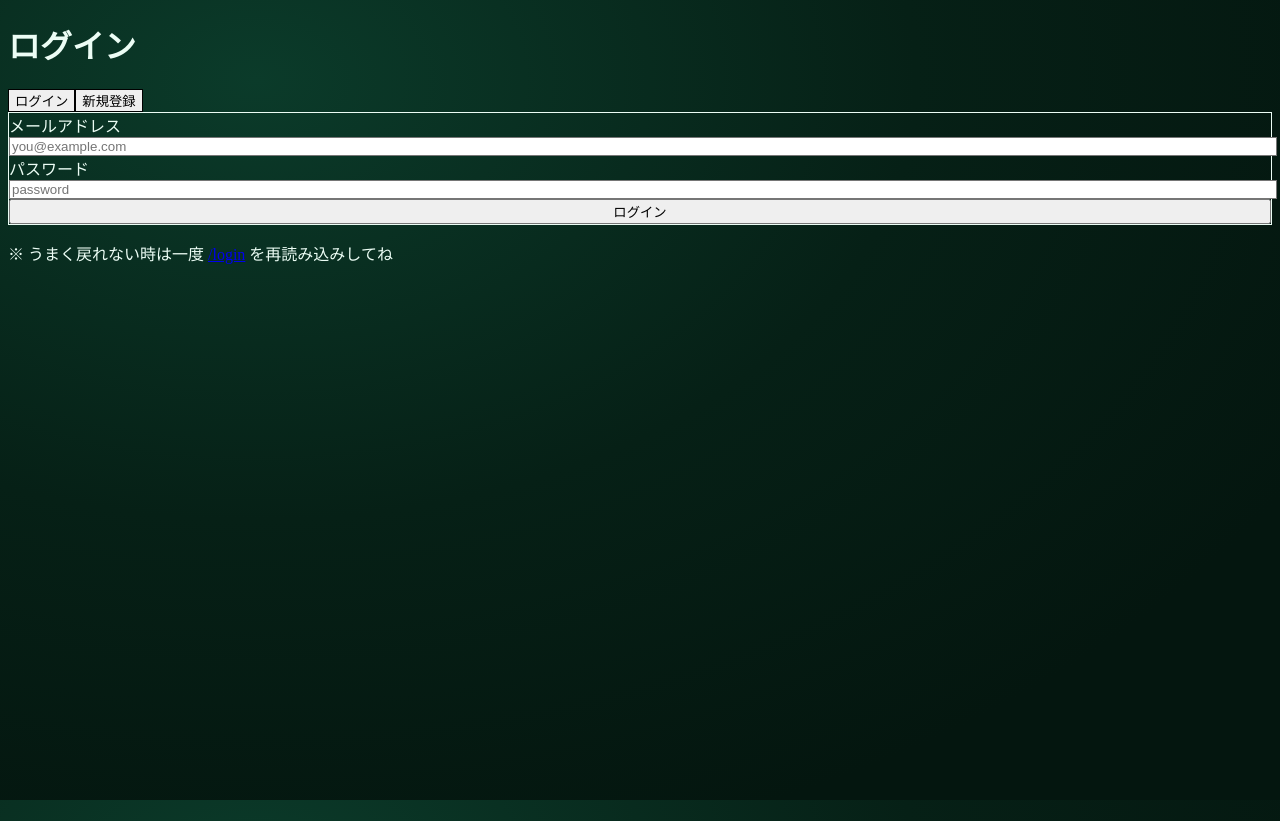
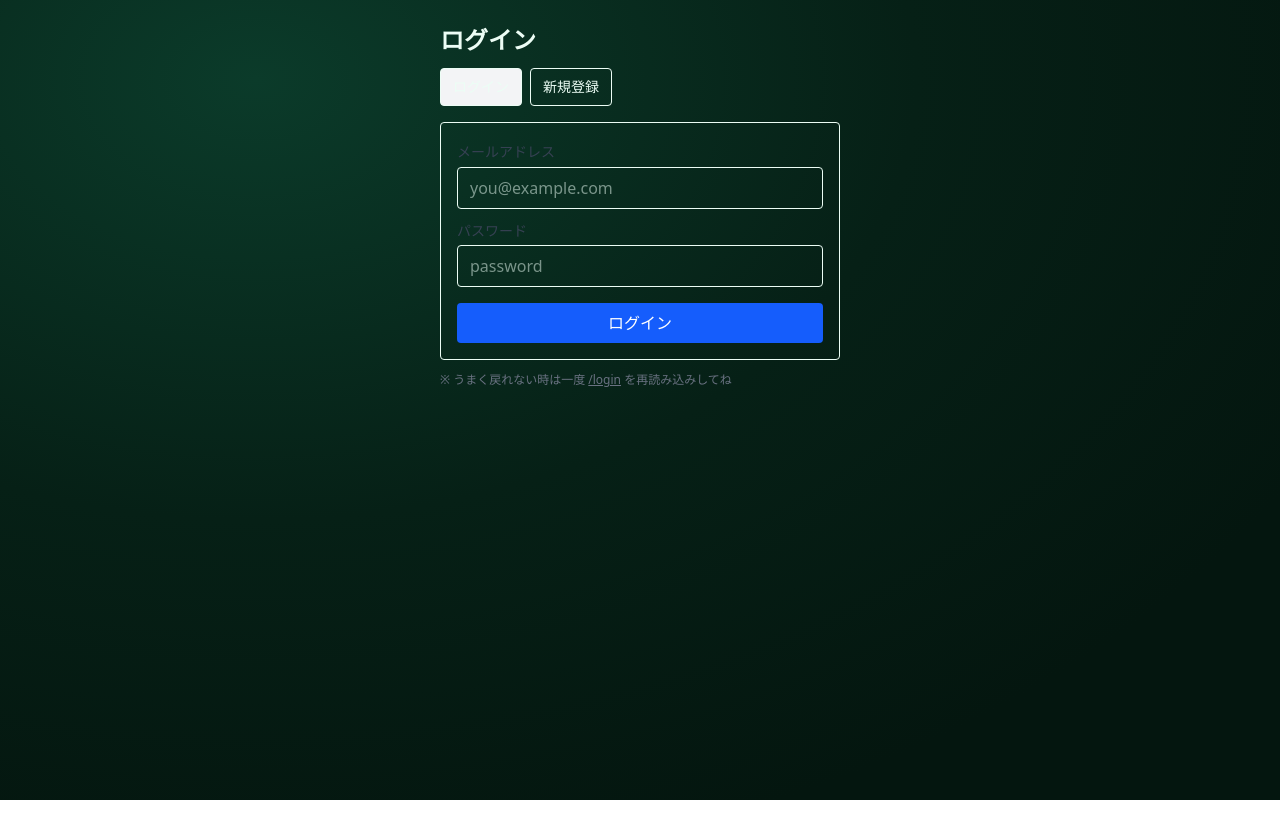
Before and after one commit to Msk2027/mahjong-attendance, a Next.js app: page /login in a window 1280 px wide. After the commit the page ends 800 px from the top, so only its background shows below. Built offline with nearby package versions, Linux system fonts and the light colour scheme; no server answers.

Commit message:
Fix globals.css for Tailwind v4 and add mahjong green theme

```diff
--- a/src/app/globals.css
+++ b/src/app/globals.css
@@ -1,6 +1,4 @@
-@tailwind base;
-@tailwind components;
-@tailwind utilities;
+@import "tailwindcss";
 
 /* 麻雀っぽいグリーン背景 + 文字色 */
 html,
@@ -9,11 +7,16 @@ body {
 }
 
 body {
-  background: radial-gradient(1200px 800px at 20% 10%, #0b3b2a 0%, #062016 55%, #04160f 100%);
+  background: radial-gradient(
+    1200px 800px at 20% 10%,
+    #0b3b2a 0%,
+    #062016 55%,
+    #04160f 100%
+  );
   color: #ecfdf5; /* emerald-50 */
 }
 
-/* ちょいカッコよく見える共通カード */
+/* 共通カード（Tailwind classと併用OK） */
 .card {
   border: 1px solid rgba(16, 185, 129, 0.25); /* emerald-500 */
   background: rgba(6, 78, 59, 0.35); /* emerald-900 */
```
